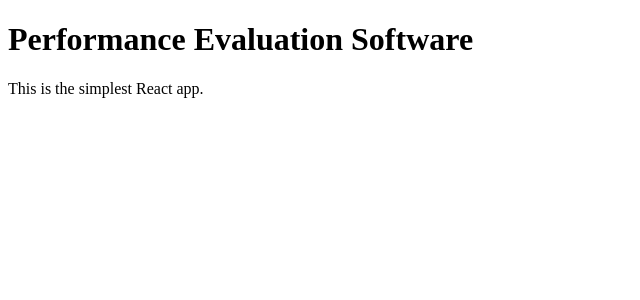
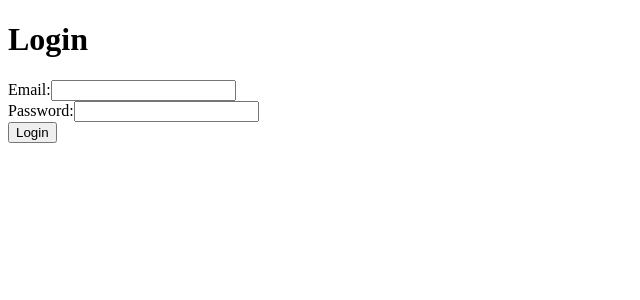
Before and after one commit to EnesFly/performance_evaluation_software, a React app: page / in a window 1280 px wide. Shown: the top 300 px of the page, without its empty margins (0-640 px from the left). Built offline with nearby package versions, Linux system fonts and the light colour scheme.

Commit message:
login works

```diff
--- a/package.json
+++ b/package.json
@@ -11,7 +11,8 @@
   "description": "",
   "dependencies": {
     "react": "^18.2.0",
-    "react-dom": "^18.2.0"
+    "react-dom": "^18.2.0",
+    "react-router-dom": "^7.0.2"
   },
   "devDependencies": {
     "@babel/core": "^7.26.0",
--- /dev/null
+++ b/src/App.js
@@ -0,0 +1,17 @@
+import React from 'react';
+import { BrowserRouter as Router, Routes, Route } from 'react-router-dom';
+import LoginPage from './pages/LoginPage';
+import SuccessPage from './pages/SuccessPage';
+
+function App() {
+  return (
+    <Router>
+      <Routes>
+        <Route path="/" element={<LoginPage />} />
+        <Route path="/success" element={<SuccessPage />} />
+      </Routes>
+    </Router>
+  );
+}
+
+export default App;
--- /dev/null
+++ b/src/data/database.json
@@ -0,0 +1,32 @@
+[
+    {
+      "name": "David Thomas",
+      "position": "Supervisor",
+      "email": "david.thomas@demo.com",
+      "password": "123"
+    },
+    {
+      "name": "Michael Jackson",
+      "position": "Supervisor",
+      "email": "michael.jackson@demo.com",
+      "password": "123"
+    },
+    {
+      "name": "Olivia Martinez",
+      "position": "Manager",
+      "email": "olivia.martinez@test.com",
+      "password": "123"
+    },
+    {
+      "name": "Alex Martinez",
+      "position": "Employee",
+      "email": "alex.martinez@example.com",
+      "password": "123"
+    },
+    {
+      "name": "Sarah Taylor",
+      "position": "Manager",
+      "email": "sarah.taylor@demo.com",
+      "password": "123"
+    }
+  ]
--- a/src/index.js
+++ b/src/index.js
@@ -1,13 +1,10 @@
 import React from 'react';
-import ReactDOM from 'react-dom';
+import ReactDOM from 'react-dom/client';
+import App from './App';
 
-const App = () => {
-  return (
-    <div>
-      <h1>Performance Evaluation Software</h1>
-      <p>This is the simplest React app.</p>
-    </div>
-  );
-};
-
-ReactDOM.render(<App />, document.getElementById('root'));
+const root = ReactDOM.createRoot(document.getElementById('root'));
+root.render(
+  <React.StrictMode>
+    <App />
+  </React.StrictMode>
+);
--- /dev/null
+++ b/src/pages/LoginPage.js
@@ -0,0 +1,51 @@
+import React, { useState } from 'react';
+import { useNavigate } from 'react-router-dom';
+import users from '../data/database.json';
+
+const LoginPage = () => {
+  const [email, setEmail] = useState('');
+  const [password, setPassword] = useState('');
+  const [error, setError] = useState('');
+  const navigate = useNavigate();
+
+  const handleLogin = (e) => {
+    e.preventDefault();
+    const user = users.find(user => user.email === email && user.password === password);
+
+    if (user) {
+      navigate('/success');
+    } else {
+      setError('Invalid email or password.');
+    }
+  };
+
+  return (
+    <div>
+      <h1>Login</h1>
+      <form onSubmit={handleLogin}>
+        <div>
+          <label>Email:</label>
+          <input
+            type="email"
+            value={email}
+            onChange={(e) => setEmail(e.target.value)}
+            required
+          />
+        </div>
+        <div>
+          <label>Password:</label>
+          <input
+            type="password"
+            value={password}
+            onChange={(e) => setPassword(e.target.value)}
+            required
+          />
+        </div>
+        {error && <p style={{ color: 'red' }}>{error}</p>}
+        <button type="submit">Login</button>
+      </form>
+    </div>
+  );
+};
+
+export default LoginPage;
--- /dev/null
+++ b/src/pages/SuccessPage.js
@@ -0,0 +1,14 @@
+import React from 'react';
+import { Link } from 'react-router-dom';
+
+const SuccessPage = () => {
+  return (
+    <div>
+      <h1>Login Successful!</h1>
+      <p>Welcome to the Performance Evaluation Software.</p>
+      <Link to="/">Go Back to Login</Link>
+    </div>
+  );
+};
+
+export default SuccessPage;
```
Also changed, not shown: 2 other files (tests, documents, lock files or other folders).
